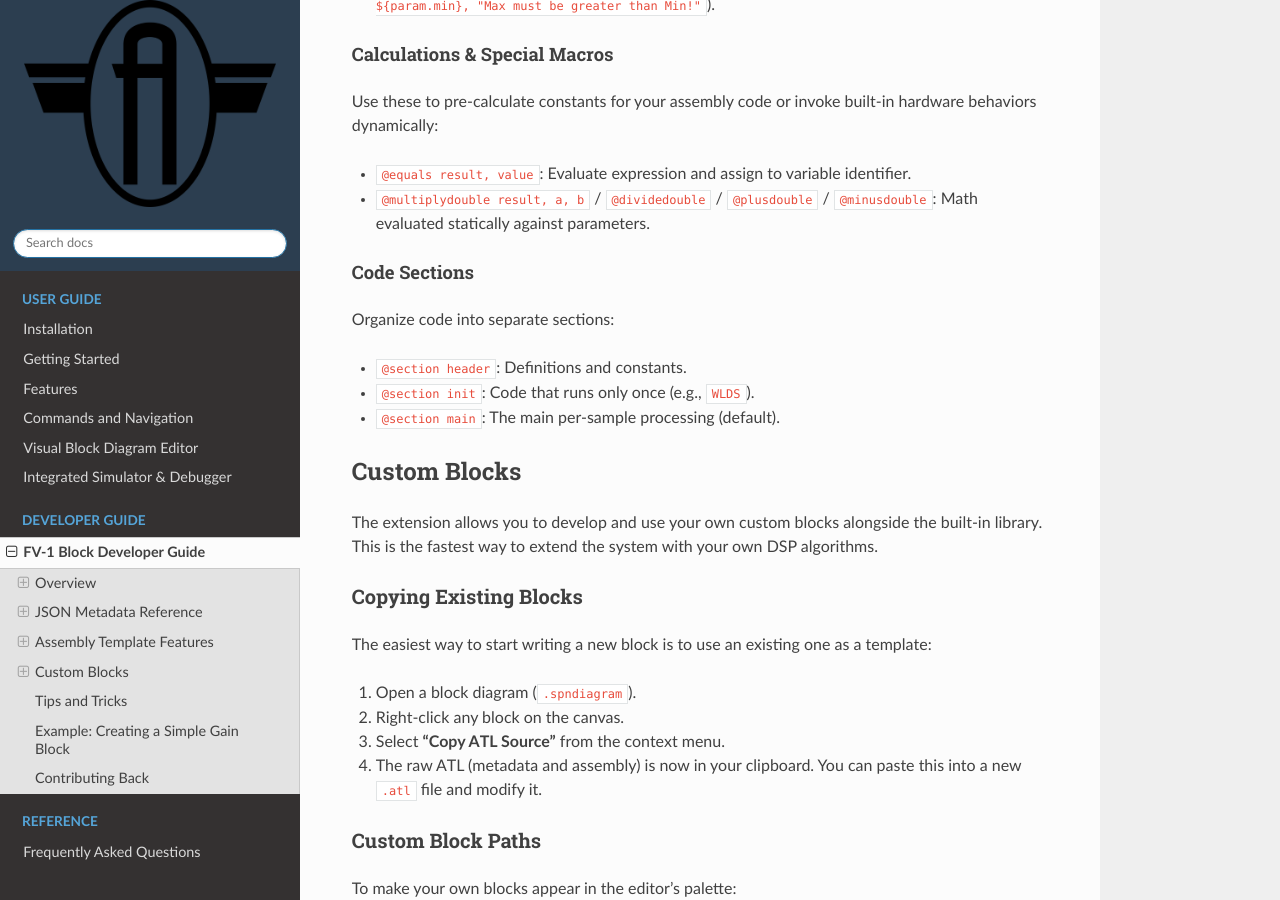
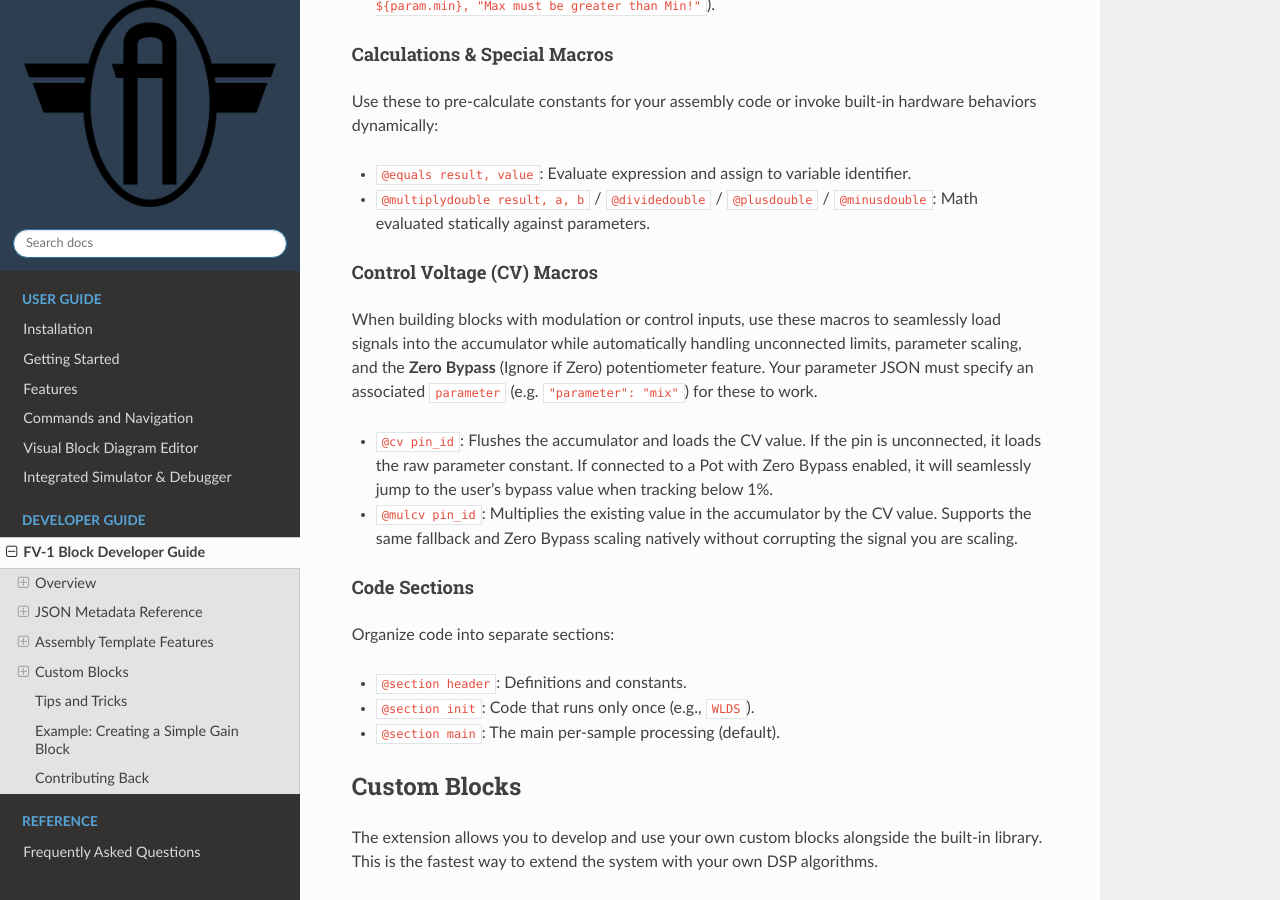
Before and after one commit to audiofab/fv1-vscode, a Sphinx documentation site: the page built from docs/source/block-developer-guide.rst, in a window 1280 px wide and 900 px high, scrolled down 4609 px. Built offline with Sphinx 7.4.7 and the Read the Docs theme 3.1.0, drawn with Linux system fonts in a browser that asks for light colours.

Commit message:
Update docs and prepare for release

```diff
--- a/docs/source/block-developer-guide.rst
+++ b/docs/source/block-developer-guide.rst
@@ -186,6 +186,14 @@ Use these to pre-calculate constants for your assembly code or invoke built-in h
 - ``@equals result, value``: Evaluate expression and assign to variable identifier.
 - ``@multiplydouble result, a, b`` / ``@dividedouble`` / ``@plusdouble`` / ``@minusdouble``: Math evaluated statically against parameters.
 
+Control Voltage (CV) Macros
+"""""""""""""""""""""""""""
+
+When building blocks with modulation or control inputs, use these macros to seamlessly load signals into the accumulator while automatically handling unconnected limits, parameter scaling, and the **Zero Bypass** (Ignore if Zero) potentiometer feature. Your parameter JSON must specify an associated ``parameter`` (e.g. ``"parameter": "mix"``) for these to work.
+
+- ``@cv pin_id``: Flushes the accumulator and loads the CV value. If the pin is unconnected, it loads the raw parameter constant. If connected to a Pot with Zero Bypass enabled, it will seamlessly jump to the user's bypass value when tracking below 1%.
+- ``@mulcv pin_id``: Multiplies the existing value in the accumulator by the CV value. Supports the same fallback and Zero Bypass scaling natively without corrupting the signal you are scaling.
+
 Code Sections
 """""""""""""
 
--- a/docs/source/visual-editor.rst
+++ b/docs/source/visual-editor.rst
@@ -58,6 +58,8 @@ Block Types
 
 **Control Blocks**
    Modify signals with potentiometers, smoothing, curves, and tremolo effects.
+
+   *Zero Bypass Feature (Ignore if Zero)*: Potentiometer blocks have a special setting called "Ignore if Zero". When enabled, you can provide a "Zero Bypass Value". When the physical potentiometer is turned all the way down, the control voltage automatically falls back to this specified bypass value instead of 0. This is extremely useful for parameters like Mix or Delay Time where the "zero" knob position should default to a mathematically pure state (e.g. 100% dry, or fully bypassing an effect path) rather than exactly `0.0`. The main use case is for configuring presets that you can switch to and know exactly where the controls will be set by default (so long as you turn the pots all the way down), while still having the flexibility to adjust them live if you want.
 
 **Gain/Mixing Blocks**
    Mix multiple signals together, add gain or adjust volume levels.
--- a/package.json
+++ b/package.json
@@ -2,7 +2,7 @@
   "name": "fv1-vscode",
   "displayName": "Audiofab FV-1 Programming",
   "description": "An extension providing development support for Spin Semiconductor's FV-1 chip and programming support for the Audiofab Easy Spin guitar pedal.",
-  "version": "1.4.5",
+  "version": "1.4.6",
   "publisher": "ms-audiofab",
   "publisherDisplayName": "Audiofab Inc.",
   "icon": "resources/logo_600x493.png",
```
Also changed, not shown: CHANGELOG.md (+5 -0 lines), 1 other file.
